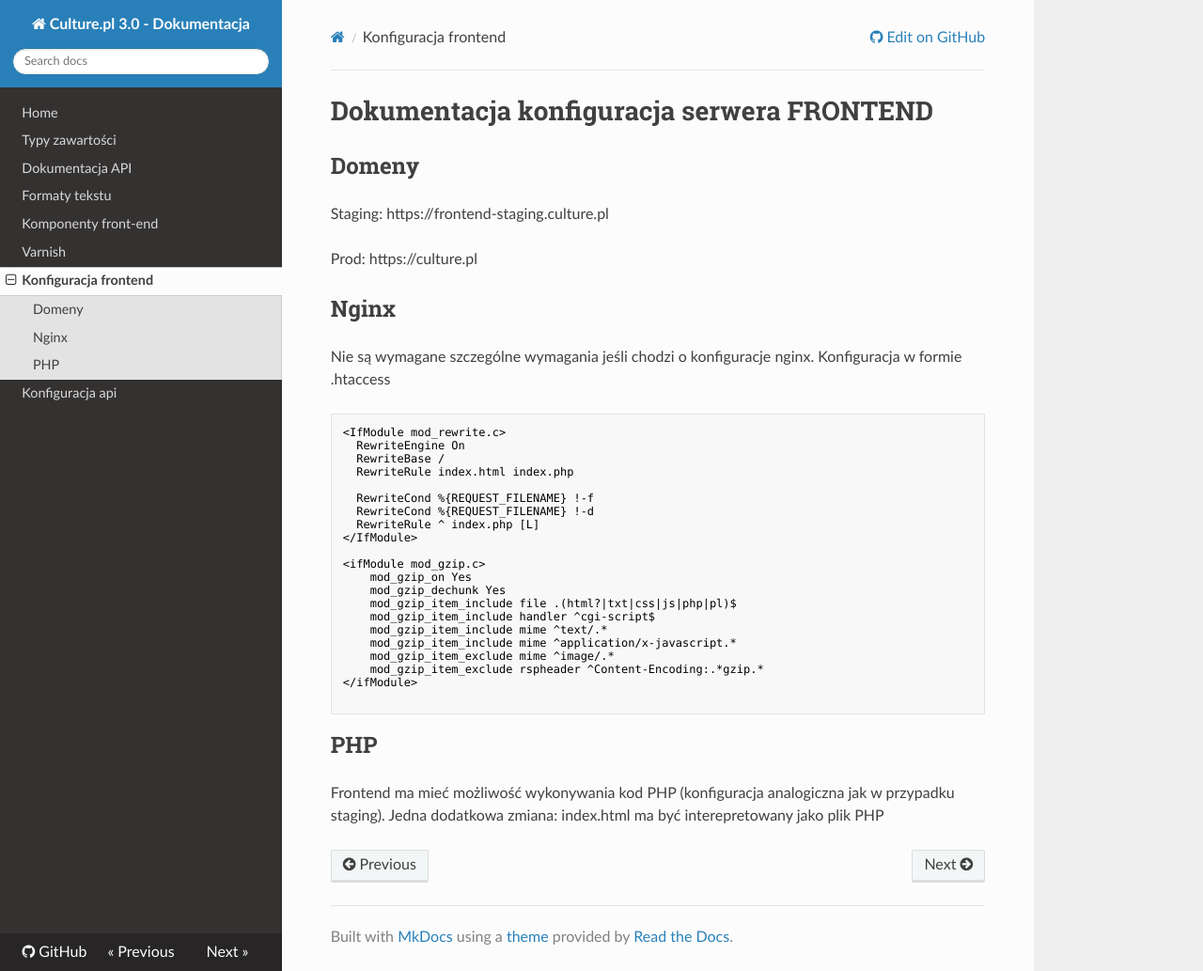
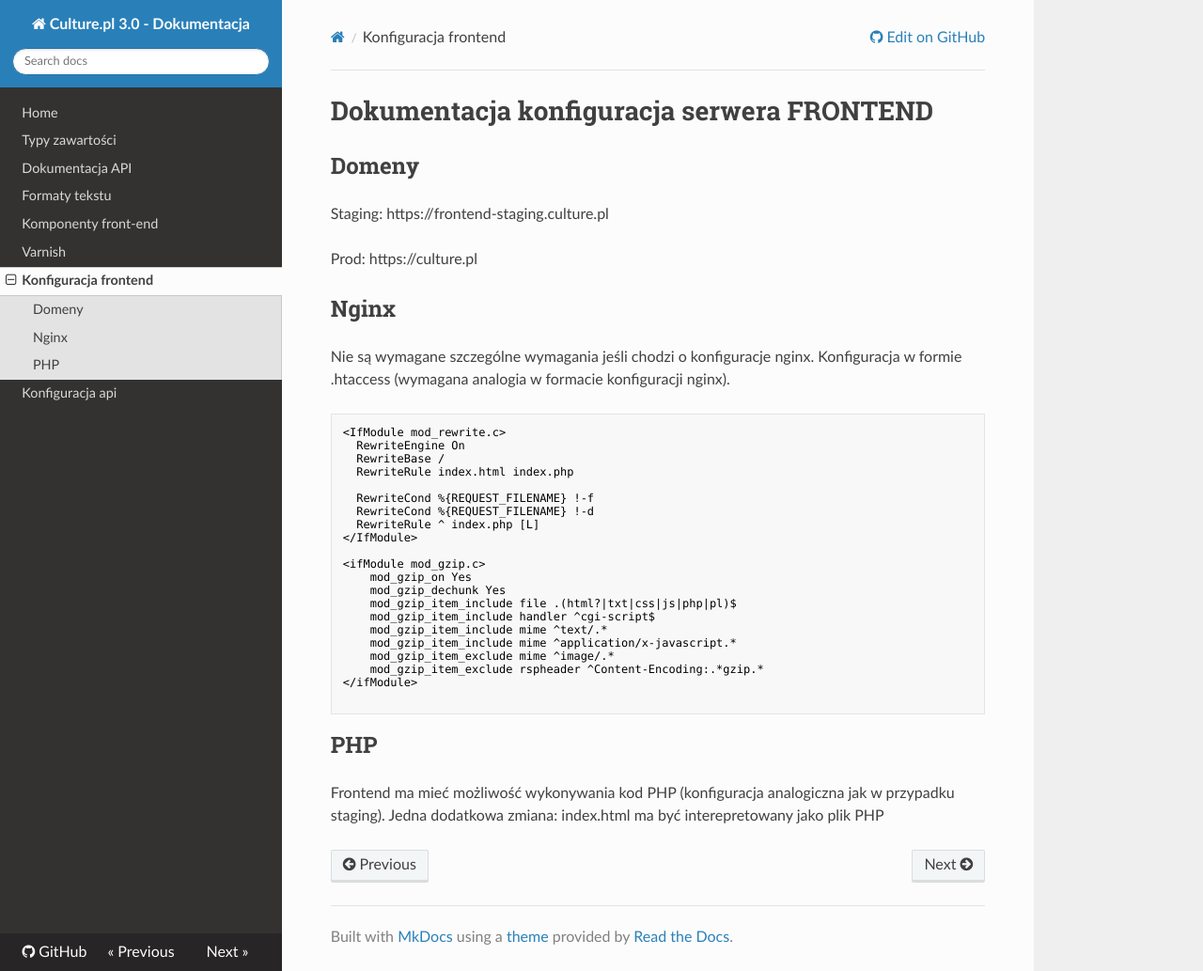
Before and after one commit to culture-pl/culture-docs, an MkDocs documentation site: the page built from docs/serwery-frontend.md, in a window 1280 px wide and 1033 px high. Shown: the whole window at 94% size. Built offline with MkDocs 1.6.1, drawn with Linux system fonts in a browser that asks for light colours; nearby versions of some CDN libraries; old or Windows-style settings are respelled for this version of MkDocs.

Commit message:
Update serwery-frontend.md

````diff
--- a/docs/serwery-frontend.md
+++ b/docs/serwery-frontend.md
@@ -10,7 +10,7 @@ Prod: https://culture.pl
 ## Nginx
 
 Nie są wymagane szczególne wymagania jeśli chodzi o konfiguracje nginx. Konfiguracja w formie
-.htaccess
+.htaccess (wymagana analogia w formacie konfiguracji nginx).
 
 ```
 <IfModule mod_rewrite.c>
````
